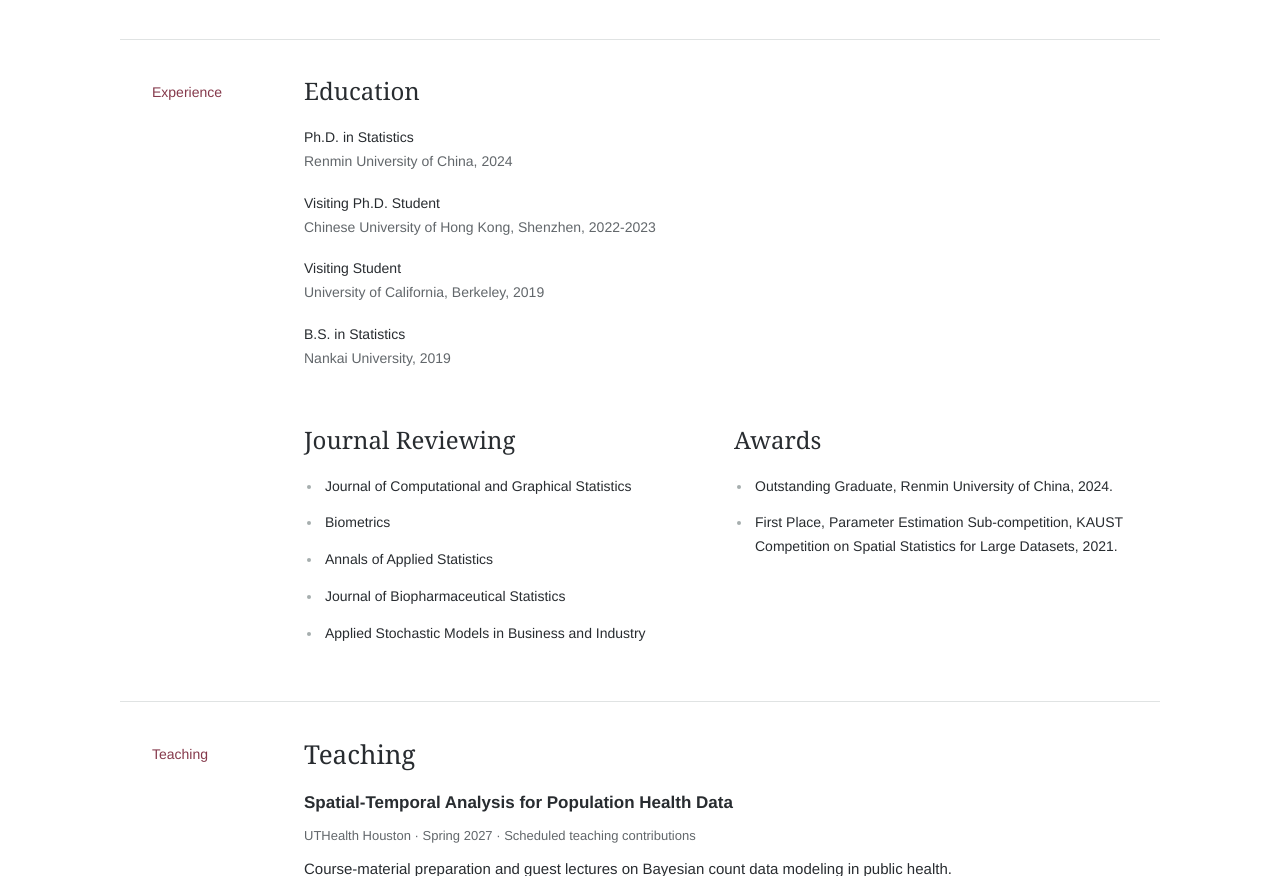
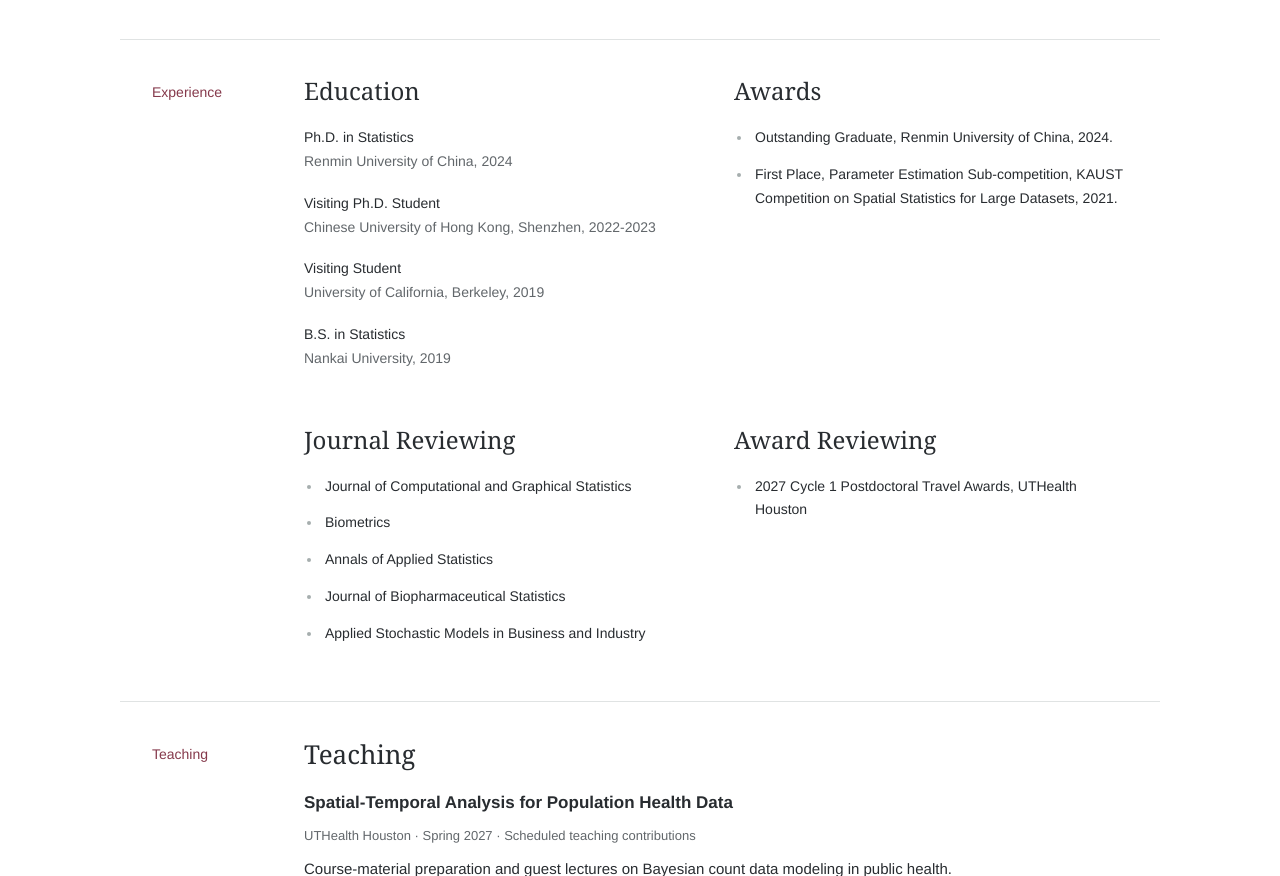
Before and after one commit to caojiahao13/jiahao-cao.github.io, a plain HTML site: page index.html in a window 1280 px wide. Shown: the part 3735-4611 px from the top of the page. Drawn offline with Linux system fonts and the light colour scheme.

Commit message:
correct previous updates

```diff
--- a/index.html
+++ b/index.html
@@ -202,13 +202,20 @@
     <section class="section" id="experience">
       <div class="section-label">Experience</div>
       <div class="section-content columns">
-        <div class="experience-education">
+        <div>
           <h2>Education</h2>
           <ul class="timeline">
             <li><strong>Ph.D. in Statistics</strong><span>Renmin University of China, 2024</span></li>
             <li><strong>Visiting Ph.D. Student</strong><span>Chinese University of Hong Kong, Shenzhen, 2022-2023</span></li>
             <li><strong>Visiting Student</strong><span>University of California, Berkeley, 2019</span></li>
             <li><strong>B.S. in Statistics</strong><span>Nankai University, 2019</span></li>
+          </ul>
+        </div>
+        <div>
+          <h2>Awards</h2>
+          <ul class="clean-list">
+            <li>Outstanding Graduate, Renmin University of China, 2024.</li>
+            <li>First Place, Parameter Estimation Sub-competition, KAUST Competition on Spatial Statistics for Large Datasets, 2021.</li>
           </ul>
         </div>
         <div>
@@ -222,10 +229,9 @@
           </ul>
         </div>
         <div>
-          <h2>Awards</h2>
+          <h2>Award Reviewing</h2>
           <ul class="clean-list">
-            <li>Outstanding Graduate, Renmin University of China, 2024.</li>
-            <li>First Place, Parameter Estimation Sub-competition, KAUST Competition on Spatial Statistics for Large Datasets, 2021.</li>
+            <li>2027 Cycle 1 Postdoctoral Travel Awards, UTHealth Houston</li>
           </ul>
         </div>
       </div>
--- a/styles.css
+++ b/styles.css
@@ -102,7 +102,6 @@ h3 { margin: 0; font-size: 17px; font-weight: 600; line-height: 1.5; }
 .paper-meta { margin: 9px 0 0; color: var(--muted); font-size: 13px; line-height: 1.65; }
 .paper-summary { margin: 10px 0 0; font-size: 14px; line-height: 1.65; }
 .columns { display: grid; grid-template-columns: 1fr 1fr; gap: 36px; }
-.experience-education { grid-column: 1 / -1; }
 .columns h2 { font-size: 24px; }
 .columns .clean-list { font-size: 14px; }
 .timeline { margin: 0; padding: 0; list-style: none; font-size: 14px; }
```
